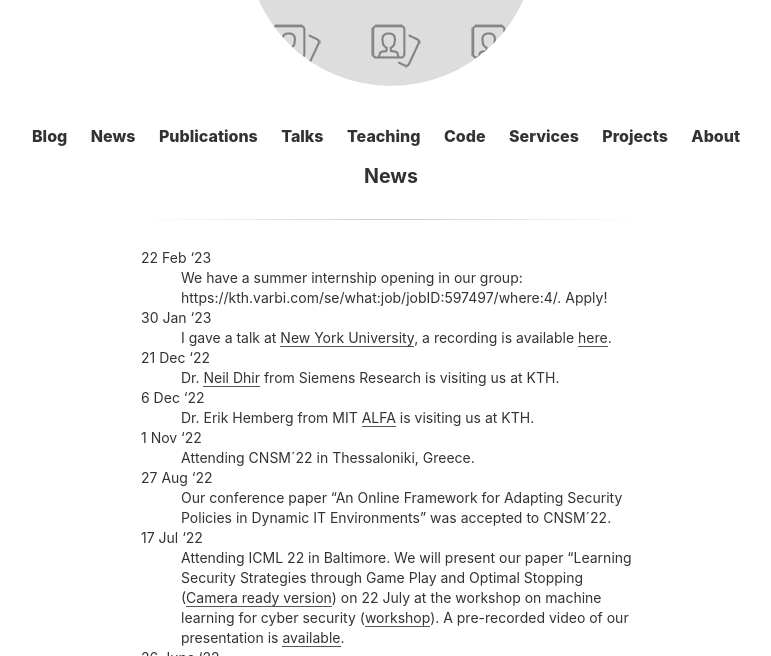
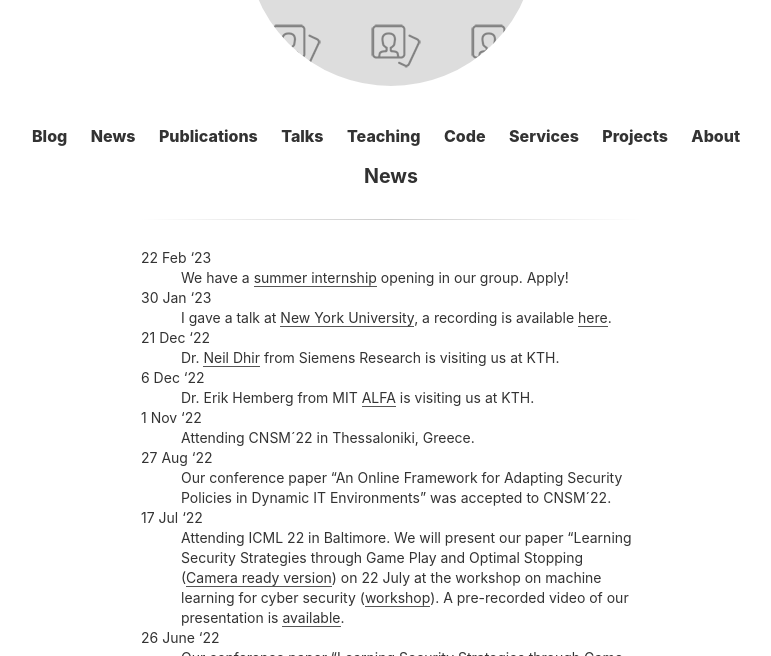
Before and after one commit to Limmen/Limmen.github.io, a Jekyll site: the page built from news.md, in a window 1280 px wide and 900 px high, cut to the strip 244-900 px from the top of the window. Shown: the whole strip, without its empty margins (249-1020 px from the left). Built offline with Jekyll 4.4.1, drawn with Linux system fonts in a browser that asks for light colours.

Commit message:
add news

```diff
--- a/news.md
+++ b/news.md
@@ -4,7 +4,7 @@
 ---
 
 22 Feb '23
-:   We have a summer internship opening in our group: https://kth.varbi.com/se/what:job/jobID:597497/where:4/. Apply!
+:   We have a [summer internship](https://kth.varbi.com/se/what:job/jobID:597497/where:4/) opening in our group. Apply!
 
 30 Jan '23
 :   I gave a talk at [New York University](https://engineering.nyu.edu/research-innovation/centers/nyu-center-cybersecurity-ccs), a recording is available [here](https://www.youtube.com/watch?v=Qzp_wiNW91o).
```
